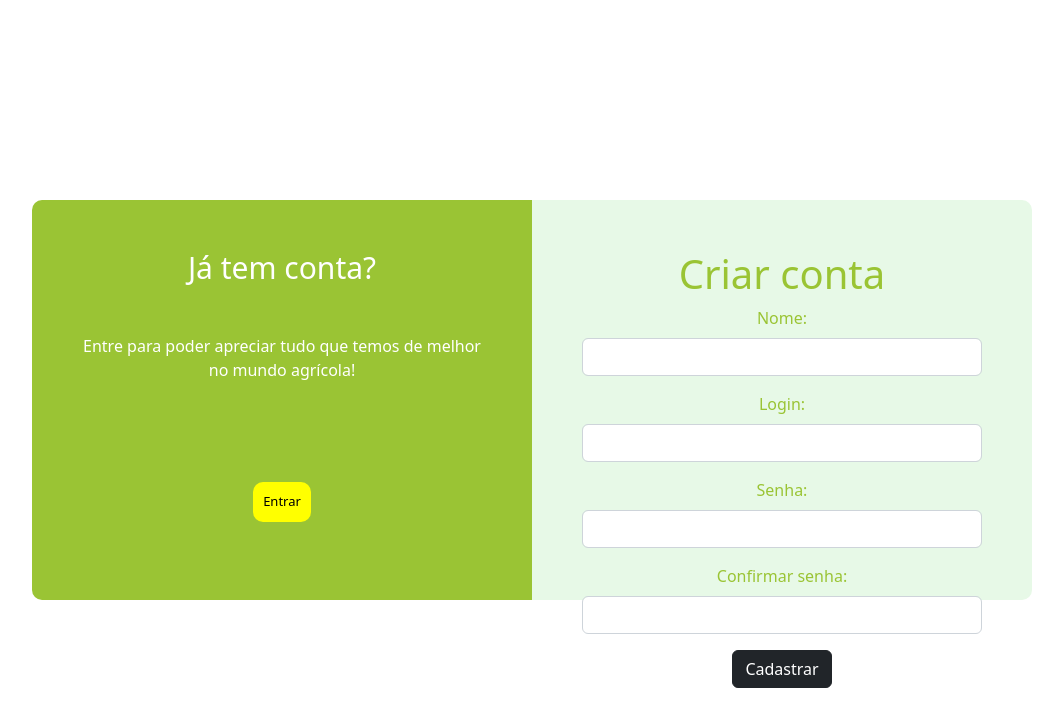
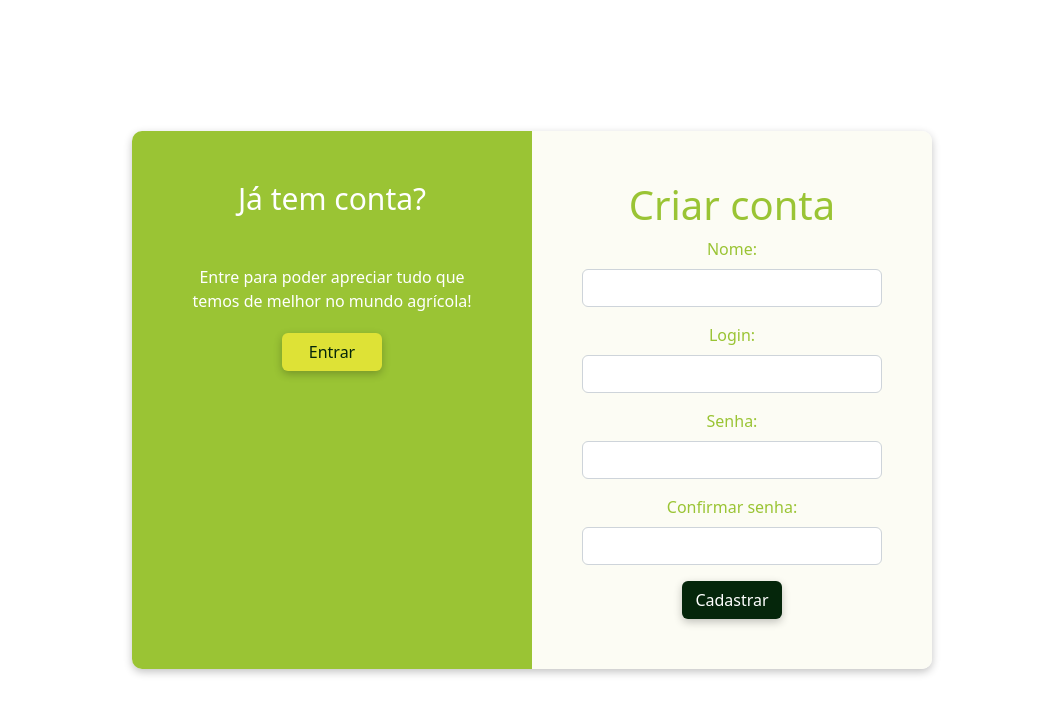
Before and after one commit to JoseEdsonSouza/Front-feira-digital, a React (Vite) app: page /cadastro in a window 1280 px wide. Shown: the top 726 px of the page, without its empty margins (108-1171 px from the left). Built offline with nearby package versions, Linux system fonts and the light colour scheme.

Commit message:
alteração de css login/cadastro

```diff
--- a/src/routes/CadastroPage.tsx
+++ b/src/routes/CadastroPage.tsx
@@ -52,12 +52,13 @@ export default function CadastroPage() {
 
   return (
     <div className="container-login d-flex align-items-center justify-content-center">
+      <div className="container-centro">
       <div className="card-cadastro">
         <h1 className="mb-5 mb-5-login">Já tem conta?</h1>
         <div className="msgCadastrar">
           Entre para poder apreciar tudo que temos de melhor no mundo agrícola!
         </div>
-        <button className="btncad btn-dark" onClick={entrar}>
+        <button className="btn verde_amarelado" onClick={entrar}>
           Entrar
         </button>
       </div>
@@ -123,12 +124,13 @@ export default function CadastroPage() {
                 <div className="text-danger">{confirmPasswordError}</div>
               )}
             </div>
-            <button className="btn btn-dark" type="submit">
+            <button className="btn verde_escuro" type="submit">
               Cadastrar
             </button>
           </form>
         </div>
       </div>
     </div>
+    </div>
   );
 }
--- a/src/routes/LoginPage.tsx
+++ b/src/routes/LoginPage.tsx
@@ -30,12 +30,13 @@ export default function LoginPage() {
 
   return (
     <div className="container-login d-flex align-items-center justify-content-center">
+      <div className="container-centro">
         <div className="card-cadastro">
           <h1 className="mb-5 mb-5-login">Não tem cadastro?</h1>
           <div className="msgCadastrar">
             Estamos felizes em ter você no nosso App!
           </div>
-        <button className="btncad btn-dark" onClick={cadastro}>
+          <button className="btn verde_amarelado" onClick={cadastro}>
             Cadastrar
           </button>
         </div>
@@ -65,12 +66,13 @@ export default function LoginPage() {
                 onChange={(event) => setPassword(event.target.value)}
               />
             </div>
-            <button className="btn btn-dark" type="submit">
+            <button className="btn verde_escuro mt-3" type="submit">
               Entrar
             </button>
           </form>
         </div>
       </div>
       </div>
+    </div>
   );
 }
--- a/src/routes/styles/login.css
+++ b/src/routes/styles/login.css
@@ -1,5 +1,16 @@
-@import 'bootstrap/dist/css/bootstrap.min.css';
+@import "bootstrap/dist/css/bootstrap.min.css";
 
+:root {
+	--amarelo-claro: #fcfcf4;
+	--verde-amarelado: #dee236;
+	--verde-medio: #9ac434;
+	--verde-escuro: #05260b;
+	--branco: #fff;
+
+	--sombra-principal: rgba(0, 0, 0, 0.24) 0px 3px 8px;
+}
+
+/*Container*/
 .container-login {
 	height: 100vh;
 	display: flex;
@@ -7,48 +18,49 @@
 	justify-content: center;
 	text-align: center;
 }
+.container-centro {
+	display: flex;
+	box-shadow: rgba(0, 0, 0, 0.24) 0px 3px 8px;
+	border-radius: 10px;
+}
 
-.card-p-4-login, .card-cadastro {
-    flex: 1;
+/*Cartões*/
+.card-p-4-login,
+.card-cadastro {
 	padding: 50px;
 	width: 400px;
-    height: 400px;
-    max-width: 500px;
-    max-height: 400px;
-
 }
 
-.card-p-5-login, .card-login {
+.card-p-5-login,
+.card-login {
 	flex: 1;
 	padding: 50px;
 	width: 400px;
 	height: 700px;
 	max-width: 500px;
 	max-height: 800px;
-
 }
 
-
-.card-p-4-login, .card-p-5-login {
-    background-color: rgb(231, 249, 231);
-    color: rgba(154, 196, 52, 1);
+.card-p-4-login,
+.card-p-5-login {
+	background-color: var(--amarelo-claro);
+	color: var(--verde-medio);
 	border-radius: 0px 10px 10px 0px;
 }
 
-.card-cadastro, .card-login {
-    background-color: rgba(154, 196, 52, 1);
+.card-cadastro,
+.card-login {
+	background-color: var(--verde-medio);
 	border-radius: 10px 0px 0px 10px;
-
-
 }
 
 .card-login {
-    background-color: rgba(154, 196, 52, 1);
+	background-color: var(--verde-medio);
 	border-radius: 10px 0px 0px 10px;
-
 }
 
-.mb-5-login, .mb-6-login{
+.mb-5-login,
+.mb-6-login {
 	font-size: 30px;
 	color: white;
 	display: flex;
@@ -58,41 +70,55 @@
 	text-align: center;
 }
 
-.btncad {
-    float: none;
-    background-color: yellow;
-    border-style: none;
-    border-radius: 10px;
-    align-items: center;
-    font-size: 13px;
-    padding: 10px;
+/*botões*/
+.btn {
+	min-width: 100px;
+	min-height: 25px;
+	box-shadow: var(--sombra-principal);
+	transition: 0.3s all ease;
+}
+.btn.verde_amarelado {
+	background-color: var(--verde-amarelado);
+	color: var(--verde-escuro);
+}
+.btn.verde_escuro {
+	background-color: var(--verde-escuro);
+	color: var(--branco);
+}
+.btn.verde_amarelado:hover {
+	background-color: var(--verde-escuro);
+	color: var(--branco);
+}
+.btn.verde_escuro:hover {
+	background-color: var(--verde-amarelado);
+	color: var(--verde-escuro);
 }
 
-.msgCadastrar, .msglogin {
+/*Menssagem*/
+.msgCadastrar,
+.msglogin {
 	color: white;
-    padding-bottom: 100px;
+	padding-bottom: 20px;
 }
-
-
-
-.personalizado input[type=password] {
-    background-color: rgba(154, 196, 52, 1);
+/*Inputs*/
+.personalizado input[type="password"] {
+	background-color: var(--verde-medio);
 	border: 1px solid #ccc;
 	color: whitesmoke;
 	margin: 0 0 0 0;
 	padding: 5px;
 }
 
-.personalizado input[type=text] {
-    background-color: rgba(154, 196, 52, 1);
+.personalizado input[type="text"] {
+	background-color: var(--verde-medio);
 	border: 1px solid #ccc;
 	color: whitesmoke;
 	margin: 0 0 0 0;
 	padding: 5px;
 }
 
-.personalizado input[type=email] {
-    background-color: rgba(154, 196, 52, 1);
+.personalizado input[type="email"] {
+	background-color: var(--verde-medio);
 	border: 1px solid #ccc;
 	color: whitesmoke;
 	margin: 0 0 0 0;
@@ -101,5 +127,5 @@
 
 .mb-4-login {
 	text-align: center;
-    color: rgba(154, 196, 52, 1);
+	color: var(--verde-medio);
 }
```
Lines whose indentation alone changed are shown as unchanged.
